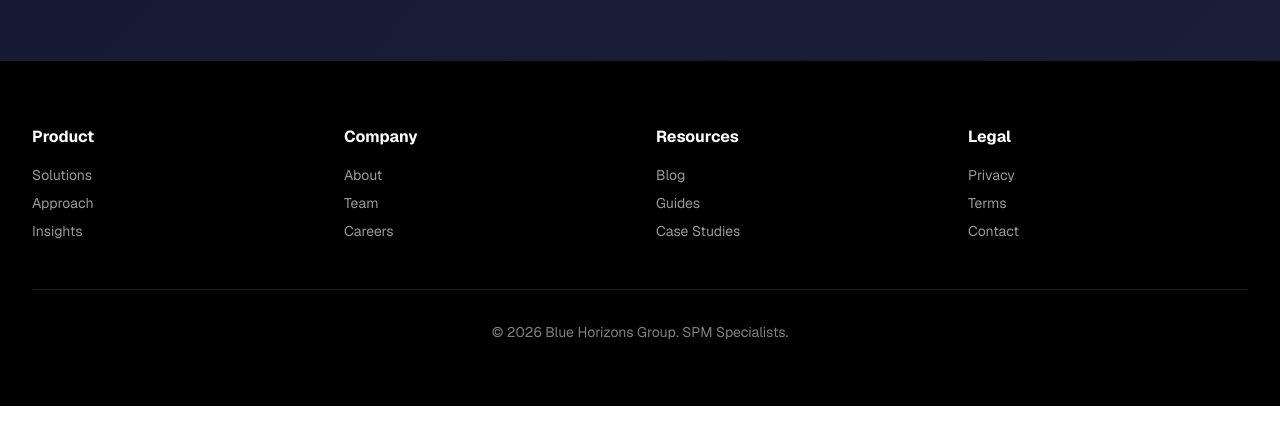
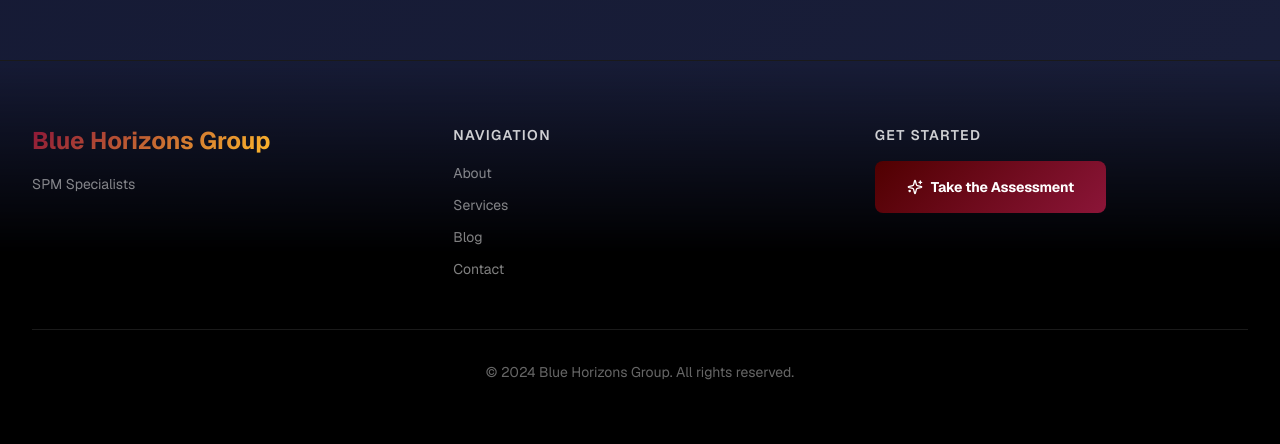
Before and after one commit to AICodeRally/bhg-website, a Next.js app: page / in a window 1280 px wide. Shown: the part 5048-5492 px from the top of the page. Before the commit the page ends 5454 px from the top, so only its background shows below. Built offline with nearby package versions, Linux system fonts and the light colour scheme.

Commit message:
fix(footer): wire footer to content.json, replace dead href=# links

```diff
--- a/components/Footer.tsx
+++ b/components/Footer.tsx
@@ -1,50 +1,71 @@
 'use client'
 
 import Link from 'next/link'
+import { useEffect, useState } from 'react'
+import { Sparkles } from 'lucide-react'
+
+interface FooterLink { label: string; href: string }
+interface FooterContent {
+  company: string
+  tagline: string
+  links: FooterLink[]
+  copyright: string
+}
 
 export default function Footer() {
+  const [footer, setFooter] = useState<FooterContent>({
+    company: 'Blue Horizons Group',
+    tagline: 'SPM Specialists',
+    links: [
+      { label: 'Why BHG', href: '/why-bhg' },
+      { label: 'Solutions', href: '/solutions' },
+      { label: 'Blog', href: '/blog' },
+      { label: 'Contact', href: '/contact' },
+    ],
+    copyright: '© 2024 Blue Horizons Group. All rights reserved.',
+  })
+
+  useEffect(() => {
+    fetch('/content.json')
+      .then(res => res.json())
+      .then(data => { if (data.footer) setFooter(data.footer) })
+      .catch(() => {})
+  }, [])
+
   return (
-    <footer className="relative bg-black border-t border-white/10">
-      <div className="gradient-mesh absolute inset-0" />
+    <footer className="relative py-16 bg-gradient-to-t from-black via-black to-transparent border-t border-white/10">
+      <div className="section-container">
+        <div className="grid md:grid-cols-3 gap-12 mb-12">
+          <div>
+            <Link href="/" className="flex items-center gap-2 mb-4">
+              <span className="text-2xl font-bold gradient-text">{footer.company}</span>
+            </Link>
+            <p className="text-white/50 text-sm leading-relaxed">{footer.tagline}</p>
+          </div>
 
-      <div className="section-container relative z-10 py-16">
-        <div className="grid grid-cols-2 md:grid-cols-4 gap-8 mb-12">
           <div>
-            <h4 className="font-bold mb-4 text-white">Product</h4>
-            <ul className="space-y-2 text-white/60 text-sm">
-              <li><Link href="#" className="hover:text-white transition">Solutions</Link></li>
-              <li><Link href="#" className="hover:text-white transition">Approach</Link></li>
-              <li><Link href="#" className="hover:text-white transition">Insights</Link></li>
+            <h4 className="text-white/80 font-semibold mb-4 text-sm uppercase tracking-widest">Navigation</h4>
+            <ul className="space-y-2">
+              {footer.links.map((link, idx) => (
+                <li key={idx}>
+                  <Link href={link.href} className="text-white/50 hover:text-white transition text-sm">
+                    {link.label}
+                  </Link>
+                </li>
+              ))}
             </ul>
           </div>
+
           <div>
-            <h4 className="font-bold mb-4 text-white">Company</h4>
-            <ul className="space-y-2 text-white/60 text-sm">
-              <li><Link href="#" className="hover:text-white transition">About</Link></li>
-              <li><Link href="#" className="hover:text-white transition">Team</Link></li>
-              <li><Link href="#" className="hover:text-white transition">Careers</Link></li>
-            </ul>
-          </div>
-          <div>
-            <h4 className="font-bold mb-4 text-white">Resources</h4>
-            <ul className="space-y-2 text-white/60 text-sm">
-              <li><Link href="#" className="hover:text-white transition">Blog</Link></li>
-              <li><Link href="#" className="hover:text-white transition">Guides</Link></li>
-              <li><Link href="#" className="hover:text-white transition">Case Studies</Link></li>
-            </ul>
-          </div>
-          <div>
-            <h4 className="font-bold mb-4 text-white">Legal</h4>
-            <ul className="space-y-2 text-white/60 text-sm">
-              <li><Link href="#" className="hover:text-white transition">Privacy</Link></li>
-              <li><Link href="#" className="hover:text-white transition">Terms</Link></li>
-              <li><Link href="#" className="hover:text-white transition">Contact</Link></li>
-            </ul>
+            <h4 className="text-white/80 font-semibold mb-4 text-sm uppercase tracking-widest">Get Started</h4>
+            <Link href="/assessment" className="btn-primary inline-flex items-center gap-2 text-sm">
+              <Sparkles className="w-4 h-4" /> Take the Assessment
+            </Link>
           </div>
         </div>
 
-        <div className="border-t border-white/10 pt-8 text-center text-white/50 text-sm">
-          <p>&copy; 2026 Blue Horizons Group. SPM Specialists.</p>
+        <div className="border-t border-white/10 pt-8 text-center">
+          <p className="text-white/40 text-sm">{footer.copyright}</p>
         </div>
       </div>
     </footer>
```
